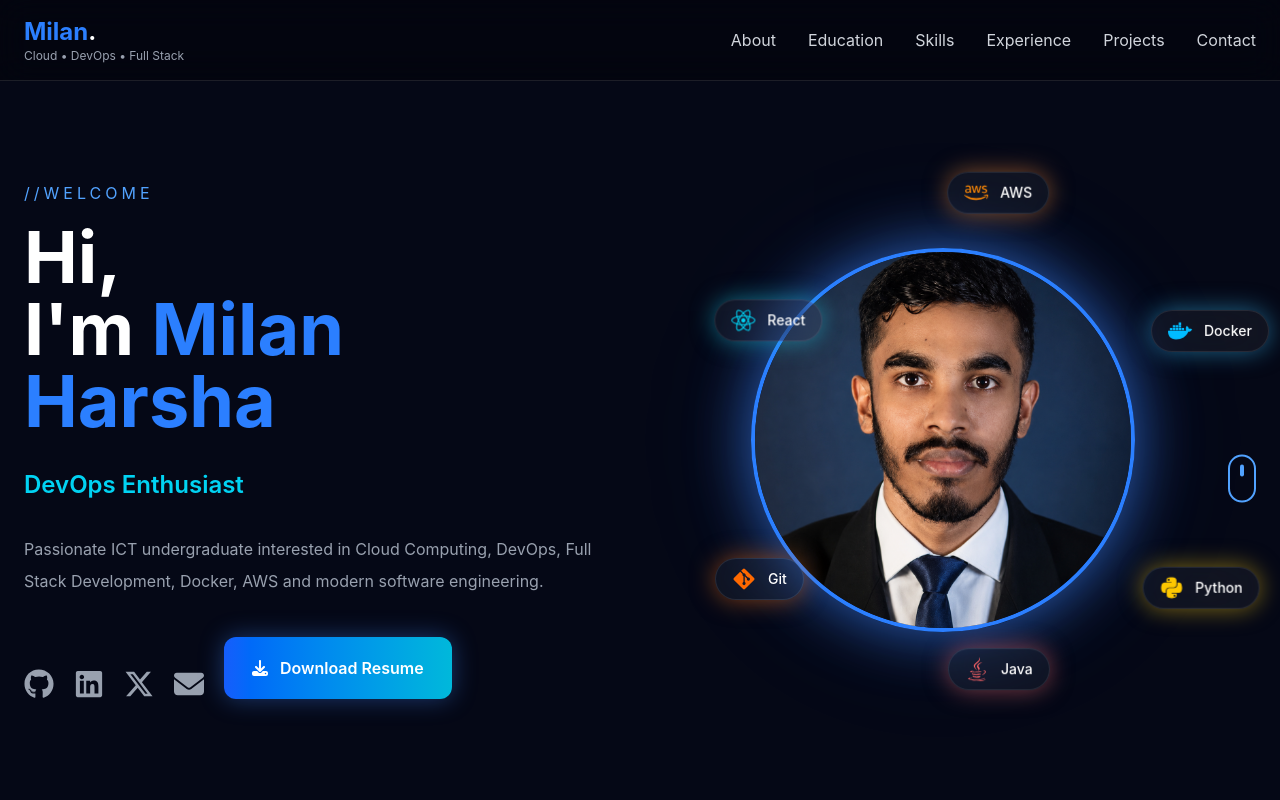
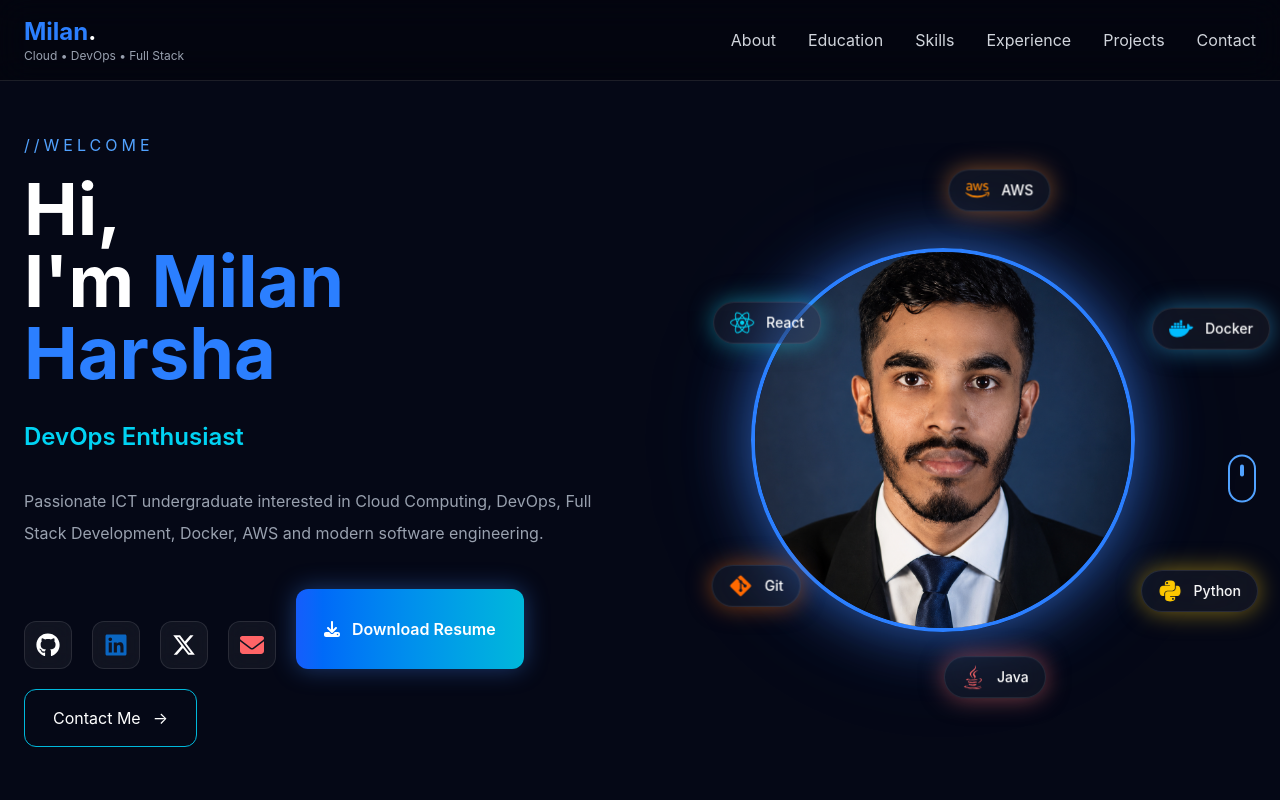
Before and after one commit to MilanAlgama/Milan-Algama, a React (Vite) app: page / in a window 1280 px wide. Shown: the top 800 px of the page. Built offline with nearby package versions, Linux system fonts and the light colour scheme.

Commit message:
Add the Contact me button

```diff
--- a/src/components/FloatingParticles.jsx
+++ b/src/components/FloatingParticles.jsx
@@ -1,12 +1,16 @@
 import { motion } from "framer-motion";
 
 const particles = [
-  { top: "10%", left: "15%" },
-  { top: "20%", left: "85%" },
-  { top: "70%", left: "12%" },
-  { top: "80%", left: "88%" },
-  { top: "40%", left: "5%" },
-  { top: "50%", left: "95%" },
+  { top: "8%", left: "20%" },
+  { top: "18%", left: "75%" },
+  { top: "25%", left: "50%" },
+  { top: "35%", left: "10%" },
+  { top: "42%", left: "90%" },
+  { top: "55%", left: "15%" },
+  { top: "65%", left: "80%" },
+  { top: "72%", left: "45%" },
+  { top: "85%", left: "30%" },
+  { top: "90%", left: "70%" },
 ];
 
 function FloatingParticles() {
--- a/src/components/Hero.jsx
+++ b/src/components/Hero.jsx
@@ -58,71 +58,35 @@ function Hero() {
           </p>
 
           <div className="flex flex-wrap gap-5 mt-10">
-            <div className="flex items-center gap-5 mt-8">
+            <div className="flex gap-5 mt-8">
               <a
                 href="https://github.com/MilanAlgama"
                 target="_blank"
                 rel="noreferrer"
-                className="
-                      text-3xl
-                      text-gray-400
-                      hover:text-white
-                      hover:-translate-y-1
-                      hover:scale-125
-                      transition-all
-                      duration-300
-                      "
-                                    >
-                <FaGithub />
+                className="w-12 h-12 rounded-xl bg-white/5 backdrop-blur-md border border-white/10 flex items-center justify-center hover:border-cyan-400 hover:shadow-[0_0_20px_rgba(34,211,238,0.5)] hover:-translate-y-1 transition-all duration-300"
+              >
+                <FaGithub className="text-2xl text-white" />
               </a>
 
               <a
                 href="#"
-                target="_blank"
-                rel="noreferrer"
-                className="
-                          text-3xl
-                          text-gray-400
-                          hover:text-white
-                          hover:-translate-y-1
-                          hover:scale-125
-                          transition-all
-                          duration-300
-                          "
-                                        >
-                <FaLinkedin />
+                className="w-12 h-12 rounded-xl bg-white/5 backdrop-blur-md border border-white/10 flex items-center justify-center hover:border-blue-500 hover:shadow-[0_0_20px_rgba(59,130,246,0.5)] hover:-translate-y-1 transition-all duration-300"
+              >
+                <FaLinkedin className="text-2xl text-[#0A66C2]" />
               </a>
 
               <a
                 href="#"
-                target="_blank"
-                rel="noreferrer"
-                className="
-                      text-3xl
-                      text-gray-400
-                      hover:text-white
-                      hover:-translate-y-1
-                      hover:scale-125
-                      transition-all
-                      duration-300
-                      "
-                                    >
-                <FaXTwitter />
+                className="w-12 h-12 rounded-xl bg-white/5 backdrop-blur-md border border-white/10 flex items-center justify-center hover:border-white hover:shadow-[0_0_20px_rgba(255,255,255,0.4)] hover:-translate-y-1 transition-all duration-300"
+              >
+                <FaXTwitter className="text-2xl text-white" />
               </a>
 
               <a
                 href="mailto:milanharsha28@gmail.com"
-                className="
-                        text-3xl
-                        text-gray-400
-                        hover:text-white
-                        hover:-translate-y-1
-                        hover:scale-125
-                        transition-all
-                        duration-300
-                        "
-                                      >
-                <FaEnvelope />
+                className="w-12 h-12 rounded-xl bg-white/5 backdrop-blur-md border border-white/10 flex items-center justify-center hover:border-red-500 hover:shadow-[0_0_20px_rgba(239,68,68,0.5)] hover:-translate-y-1 transition-all duration-300"
+              >
+                <FaEnvelope className="text-2xl text-red-400" />
               </a>
             </div>
 
@@ -151,6 +115,29 @@ function Hero() {
               <FaDownload />
               Download Resume
             </a>
+            <a
+              href="#contact"
+              className="
+                        group
+                        px-7
+                        py-4
+                        rounded-xl
+                        border
+                        border-cyan-500
+                        text-white
+                        flex
+                        items-center
+                        gap-3
+                        hover:bg-cyan-500
+                        hover:text-black
+                        transition-all
+                        duration-300
+                        hover:scale-105
+                      "
+            >
+              Contact Me
+              <span className="group-hover:translate-x-1 transition">→</span>
+            </a>
           </div>
         </motion.div>
 
@@ -165,17 +152,11 @@ function Hero() {
           <div className="relative w-[520px] h-[520px] flex items-center justify-center mx-auto overflow-visible">
             {" "}
             <HeroOrbit />
-            <div
-                className="
-                absolute
-                w-96
-                h-96
-                rounded-full
-                bg-blue-500/20
-                blur-3xl
-                animate-pulse
-                "
-              ></div>
+            <>
+              <div className="absolute w-96 h-96 bg-blue-500/20 rounded-full blur-3xl animate-pulse"></div>
+
+              <div className="absolute w-80 h-80 bg-cyan-500/20 rounded-full blur-2xl animate-ping opacity-20"></div>
+            </>
             <img
               src={profile}
               alt="Milan Harsha"
--- a/src/components/HeroOrbit.jsx
+++ b/src/components/HeroOrbit.jsx
@@ -79,7 +79,7 @@ function HeroOrbit() {
               x: [0, 6, 0],
             }}
             transition={{
-              duration: 3 + index * 0.4,
+              duration: 5 + index,
               repeat: Infinity,
               ease: "easeInOut",
             }}
```
